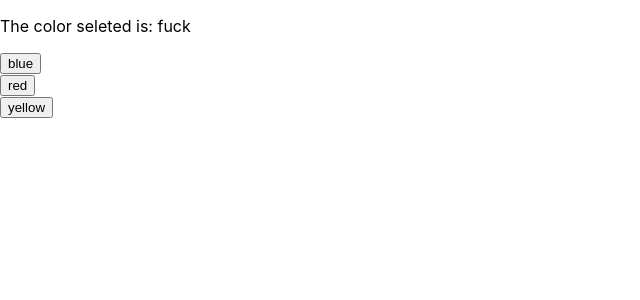
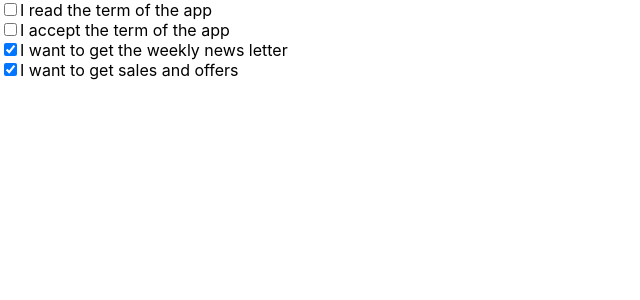
Before and after one commit to Anan014/AppleSeeds-React, a React (Create React App) app: page / in a window 1280 px wide. Shown: the top 300 px of the page, without its empty margins (0-640 px from the left). Built offline with nearby package versions, Linux system fonts and the light colour scheme.

Commit message:
ex11.2 Done

```diff
--- a/src/App.js
+++ b/src/App.js
@@ -1,9 +1,9 @@
-import Index11D1 from "./components/10.UserInput_FormsAndEvents/11.1-child_to_father/Index11D1";
+import Index11D2 from "./components/10.UserInput_FormsAndEvents/11.2-Checkbox/Index11D2";
 
 function App() {
   return (
     <div>
-      <Index11D1/>
+      <Index11D2/>
     </div>
   );
 }
--- /dev/null
+++ b/src/components/10.UserInput_FormsAndEvents/11.2-Checkbox/Checkbox.jsx
@@ -0,0 +1,34 @@
+import React from "react";
+
+class Checkbox extends React.Component {
+    constructor(props) {
+        super(props);
+
+        this.state = {
+            checked: this.props.isChecked,
+        };
+
+        this.checkboxHandler = this.checkboxHandler.bind(this);
+    }
+
+    checkboxHandler(e) {
+        this.setState({
+            checked: e.target.checked
+        });
+    }
+
+    render() {
+        return (
+            <div>
+            <input type="checkbox"
+                checked={this.state.checked}
+                onChange={this.checkboxHandler}
+            />
+            <label>{this.props.label}</label>
+            </div>
+        );
+    }
+}
+
+
+export default Checkbox
--- /dev/null
+++ b/src/components/10.UserInput_FormsAndEvents/11.2-Checkbox/Index11D2.jsx
@@ -0,0 +1,18 @@
+import React from 'react'
+import Checkbox from './Checkbox';
+
+class Index11D2 extends React.Component {
+    render() {
+        return (
+            <div>
+                <Checkbox isChecked={false} label="I read the term of the app"/>
+                <Checkbox isChecked={false} label="I accept the term of the app"/>
+                <Checkbox isChecked={true} label="I want to get the weekly news letter"/>
+                <Checkbox isChecked={true} label="I want to get sales and offers"/>
+            </div>
+        );
+    }
+}
+
+
+export default Index11D2
```
